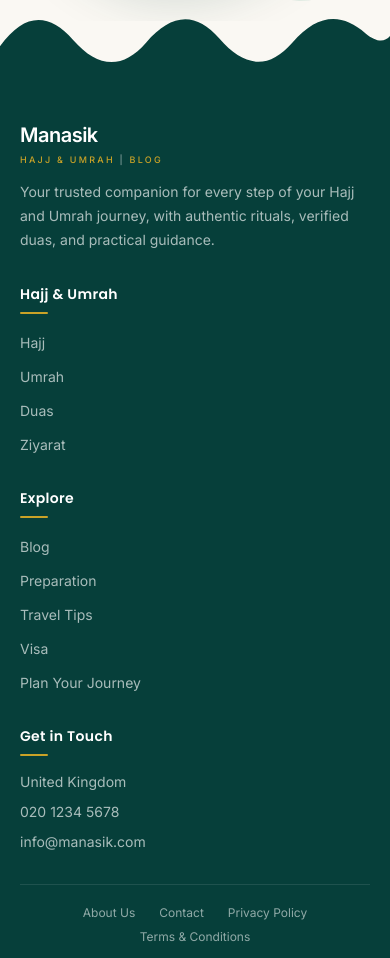
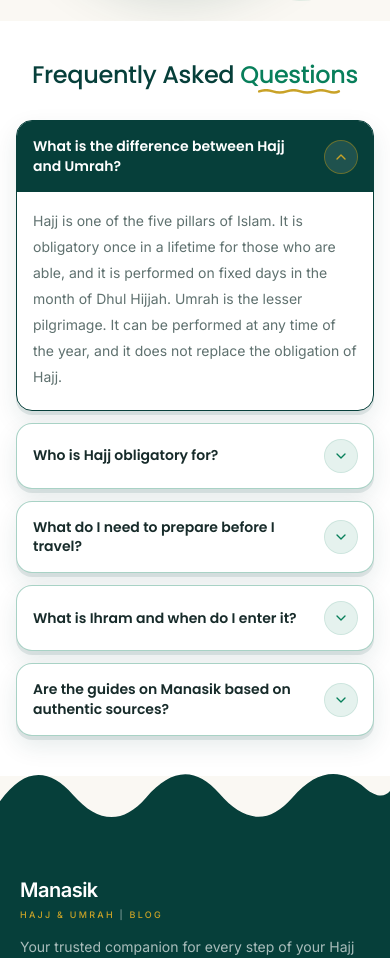
Before and after one commit to ayubliaqat/manasik, a Next.js app: page / in a window 390 px wide. Shown: the part 7402-8360 px from the top of the page. Built offline with nearby package versions, Linux system fonts and the light colour scheme; no server answers; the database is empty.

Commit message:
Responsive things checked

```diff
--- a/src/app/(site)/page.tsx
+++ b/src/app/(site)/page.tsx
@@ -1,4 +1,5 @@
 import ExploreJourney from "@/components/Home/ExploreJourney";
+import FaqSection from "@/components/Home/Faqsection";
 import FeaturedBlog from "@/components/Home/Featuredarticle";
 import HomeHero from "@/components/Home/Home-hero";
 import PilgrimagePath from "@/components/Home/PilgrimagePath";
@@ -23,6 +24,7 @@ export default function Home() {
       <WhoIsManasikFor/>
       <ExploreJourney/>
       <WhyManasik/>
+      <FaqSection/>
     </main>
   );
 }
--- a/src/app/(site)/tools/page.tsx
+++ b/src/app/(site)/tools/page.tsx
@@ -15,20 +15,20 @@ export default async function ToolsPage({
   const { tool } = await searchParams
 
   return (
-    <main>
+    <main className="w-full overflow-x-hidden">
       {/* Hero */}
-            {/* Hero */}
       <section className="relative overflow-hidden bg-deep-teal py-9 text-center sm:py-11 lg:py-12">
         <div
           aria-hidden="true"
           className="pointer-events-none absolute left-1/2 top-[-220px] h-[430px] w-[140%] -translate-x-1/2 rounded-[0_0_50%_50%] bg-white/[0.04]"
         />
+
         <div
           aria-hidden="true"
           className="pointer-events-none absolute bottom-[-240px] left-1/2 h-[400px] w-[130%] -translate-x-1/2 rounded-[50%_50%_0_0] bg-gold/[0.06]"
         />
 
-        <div className="relative z-10 mx-auto max-w-2xl px-4 sm:px-6 lg:px-8">
+        <div className="relative z-10 mx-auto w-full max-w-2xl px-4 sm:px-6 lg:px-8">
           <span className="inline-block rounded-full border border-gold/50 px-3 py-0.5 text-[10px] font-semibold uppercase tracking-wide text-gold">
             Free tools
           </span>
@@ -40,11 +40,12 @@ export default async function ToolsPage({
               text-[24px] font-medium
               leading-[1.15] tracking-[-0.015em]
               text-white
-              sm:text-[30px] lg:text-[34px]
+              sm:text-[30px]
+              lg:text-[34px]
             "
           >
             Plan Your Journey with{" "}
-            <span className="relative inline-block whitespace-nowrap text-[#2BB589]">
+            <span className="relative inline-block text-[#2BB589]">
               Confidence
               <svg
                 aria-hidden="true"
@@ -72,7 +73,10 @@ export default async function ToolsPage({
         </div>
       </section>
 
-      <ToolsTabs initialTool={tool} />
+      {/* Planning Tools */}
+      <section className="w-full min-w-0 overflow-hidden">
+        <ToolsTabs initialTool={tool} />
+      </section>
     </main>
   )
 }
--- /dev/null
+++ b/src/components/Home/Faqsection.tsx
@@ -0,0 +1,173 @@
+"use client"
+
+import { useId, useState } from "react"
+import { ChevronDown } from "lucide-react"
+
+const faqs = [
+  {
+    question: "What is the difference between Hajj and Umrah?",
+    answer:
+      "Hajj is one of the five pillars of Islam. It is obligatory once in a lifetime for those who are able, and it is performed on fixed days in the month of Dhul Hijjah. Umrah is the lesser pilgrimage. It can be performed at any time of the year, and it does not replace the obligation of Hajj.",
+  },
+  {
+    question: "Who is Hajj obligatory for?",
+    answer:
+      "Hajj is obligatory for every adult Muslim of sound mind who is physically and financially able to make the journey, including providing for the family left behind. It is required once in a lifetime, and any Hajj after that is voluntary.",
+  },
+  {
+    question: "What do I need to prepare before I travel?",
+    answer:
+      "You will need a valid passport, a Hajj or Umrah visa arranged through authorised channels, the required vaccinations, travel insurance and your booked flights and accommodation. Requirements change from year to year, so always check the latest official guidance for your country before you book.",
+  },
+  {
+    question: "What is Ihram and when do I enter it?",
+    answer:
+      "Ihram is the sacred state a pilgrim enters before starting Hajj or Umrah. You make the intention and begin saying the Talbiyah at or before the miqat, the boundary you must not pass without it. Men wear two simple unstitched white cloths, women wear modest everyday clothing, and certain actions become prohibited until you leave the state of Ihram.",
+  },
+  {
+    question: "Are the guides on Manasik based on authentic sources?",
+    answer:
+      "Yes. Our guides are based on the Qur'an, the authentic Sunnah and trusted Islamic references. They are written to give you clear, practical help, but for a personal ruling on your own situation please ask a qualified scholar.",
+  },
+]
+
+export default function FaqSection() {
+  const [openIndex, setOpenIndex] = useState<number | null>(0)
+  const baseId = useId()
+
+  return (
+    <section
+      aria-labelledby="faq-heading"
+      className="bg-white py-10 sm:py-12 lg:py-14"
+    >
+      <div className="mx-auto max-w-3xl px-4 sm:px-6 lg:px-8">
+        {/* Heading */}
+        <div className="mb-8 text-center sm:mb-10 lg:mb-12">
+          <h2
+            id="faq-heading"
+            className="
+              text-balance
+              font-serif
+              text-[24px] font-medium
+              leading-[1.15]
+              tracking-[-0.015em]
+              text-deep-teal
+              sm:text-[28px]
+              md:text-[32px]
+              lg:text-[38px]
+            "
+          >
+            Frequently Asked{" "}
+            <span className="relative inline-block whitespace-nowrap text-emerald">
+              Questions
+              <svg
+                aria-hidden="true"
+                viewBox="0 0 120 10"
+                preserveAspectRatio="none"
+                fill="none"
+                className="
+                  pointer-events-none absolute
+                  left-1/2 top-full
+                  mt-[0.05em]
+                  h-[0.2em] w-[70%]
+                  -translate-x-1/2
+                  text-gold
+                "
+              >
+                <path
+                  d="M2 5 Q12 0 22 5 T42 5 T62 5 T82 5 T102 5 T118 5"
+                  stroke="currentColor"
+                  strokeWidth="2.5"
+                  strokeLinecap="round"
+                  strokeLinejoin="round"
+                  vectorEffect="non-scaling-stroke"
+                />
+              </svg>
+            </span>
+          </h2>
+        </div>
+
+        {/* Accordion */}
+        <div className="flex flex-col gap-3 sm:gap-4">
+          {faqs.map((faq, index) => {
+            const isOpen = openIndex === index
+            const buttonId = `${baseId}-q-${index}`
+            const panelId = `${baseId}-a-${index}`
+
+            return (
+              <div
+                key={faq.question}
+                className={[
+                  "overflow-hidden rounded-2xl border bg-card transition-all duration-300",
+                  "shadow-[0_4px_0_rgba(6,63,58,0.10),0_10px_25px_rgba(6,63,58,0.10)]",
+                  isOpen
+                    ? "border-deep-teal"
+                    : "border-emerald/35 hover:border-emerald/60",
+                ].join(" ")}
+              >
+                <h3>
+                  <button
+                    type="button"
+                    id={buttonId}
+                    aria-expanded={isOpen}
+                    aria-controls={panelId}
+                    onClick={() => setOpenIndex(isOpen ? null : index)}
+                    className={[
+                      "group flex w-full items-center justify-between gap-4 px-4 py-4 text-left transition-colors duration-300 sm:px-5",
+                      "focus-visible:outline-none focus-visible:ring-2 focus-visible:ring-inset focus-visible:ring-gold/60",
+                      isOpen ? "bg-deep-teal" : "bg-transparent",
+                    ].join(" ")}
+                  >
+                    <span
+                      className={[
+                        "font-heading text-sm font-semibold leading-snug transition-colors duration-200 sm:text-[15px]",
+                        isOpen ? "text-white" : "text-charcoal group-hover:text-emerald",
+                      ].join(" ")}
+                    >
+                      {faq.question}
+                    </span>
+
+                    <span
+                      aria-hidden="true"
+                      className={[
+                        "flex h-8 w-8 shrink-0 items-center justify-center rounded-full ring-1 transition-all duration-300",
+                        isOpen
+                          ? "bg-white/10 text-gold ring-gold/50"
+                          : "bg-emerald/10 text-emerald ring-emerald/20",
+                      ].join(" ")}
+                    >
+                      <ChevronDown
+                        className={[
+                          "h-4 w-4 transition-transform duration-300",
+                          isOpen ? "rotate-180" : "",
+                        ].join(" ")}
+                      />
+                    </span>
+                  </button>
+                </h3>
+
+                {/* Smooth open and close */}
+                <div
+                  id={panelId}
+                  role="region"
+                  aria-labelledby={buttonId}
+                  aria-hidden={!isOpen}
+                  className={[
+                    "grid transition-[grid-template-rows] duration-300 ease-out motion-reduce:transition-none",
+                    isOpen ? "grid-rows-[1fr]" : "grid-rows-[0fr]",
+                  ].join(" ")}
+                >
+                  <div className="overflow-hidden">
+                    <p className="px-4 pb-5 pt-4 text-sm leading-6.5 text-muted-teal sm:px-5 sm:text-[15px]">
+                      {faq.answer}
+                    </p>
+                  </div>
+                </div>
+              </div>
+            )
+          })}
+        </div>
+      </div>
+    </section>
+  )
+}
```
Also changed, not shown: src/components/Tools/ToolsTabs.tsx (+49 -20 lines).
